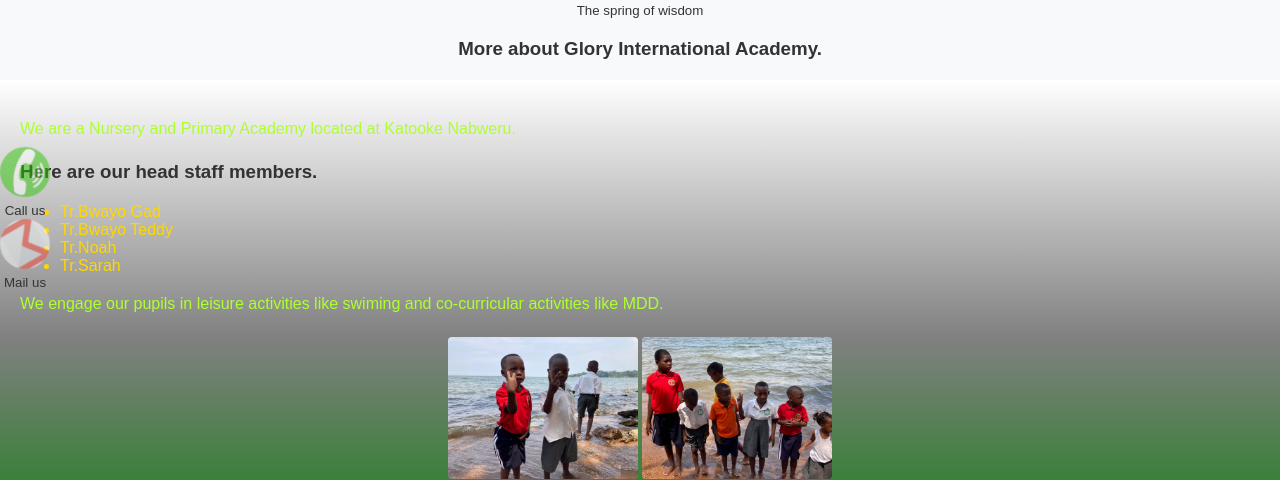
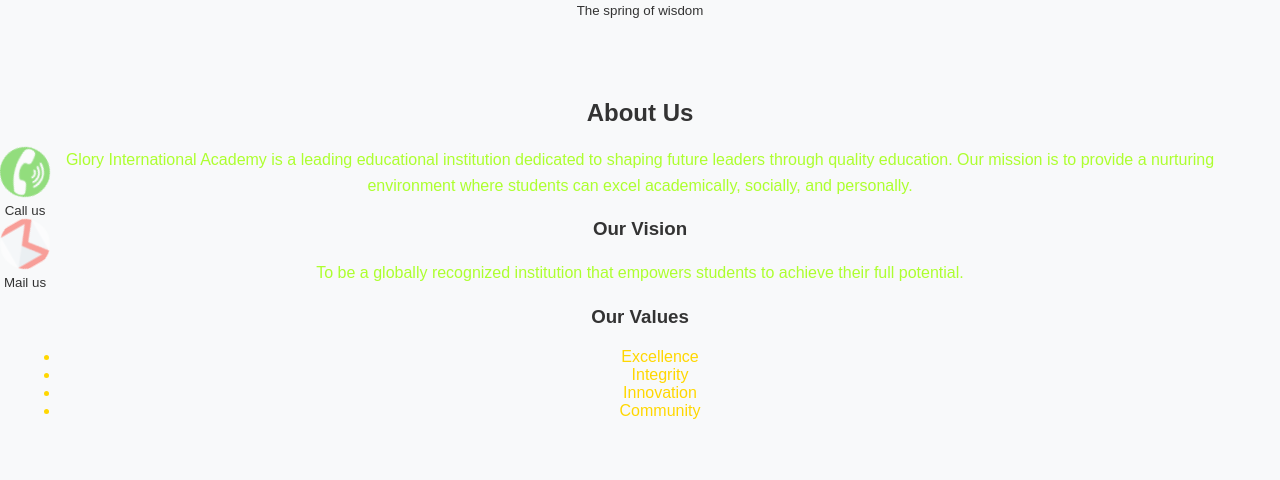
Before and after one commit to GloryInternationalAcademy/glory-international, a plain HTML site: page about/index.html in a window 1280 px wide. Shown: the part 253-733 px from the top of the page. Drawn offline with Linux system fonts and the light colour scheme.

Commit message:
Update index.html

```diff
--- a/about/index.html
+++ b/about/index.html
@@ -30,6 +30,25 @@
       <img src="../media/logo.jpg" width="200px" height="200px" class="logo">
       <br>
       <small>The spring of wisdom</small>
+      <section id="about">
+  <h2>About Us</h2>
+  <p>
+    Glory International Academy is a leading educational institution dedicated to shaping future leaders
+    through quality education. Our mission is to provide a nurturing environment where students can
+    excel academically, socially, and personally.
+  </p>
+  <h3>Our Vision</h3>
+  <p>
+    To be a globally recognized institution that empowers students to achieve their full potential.
+  </p>
+  <h3>Our Values</h3>
+  <ul>
+    <li>Excellence</li>
+    <li>Integrity</li>
+    <li>Innovation</li>
+    <li>Community</li>
+  </ul>
+</section>
     <h3>More about Glory International Academy.</h3>
   <div class="content">
     <p>We are a Nursery and Primary Academy located at Katooke Nabweru.</p>
```
